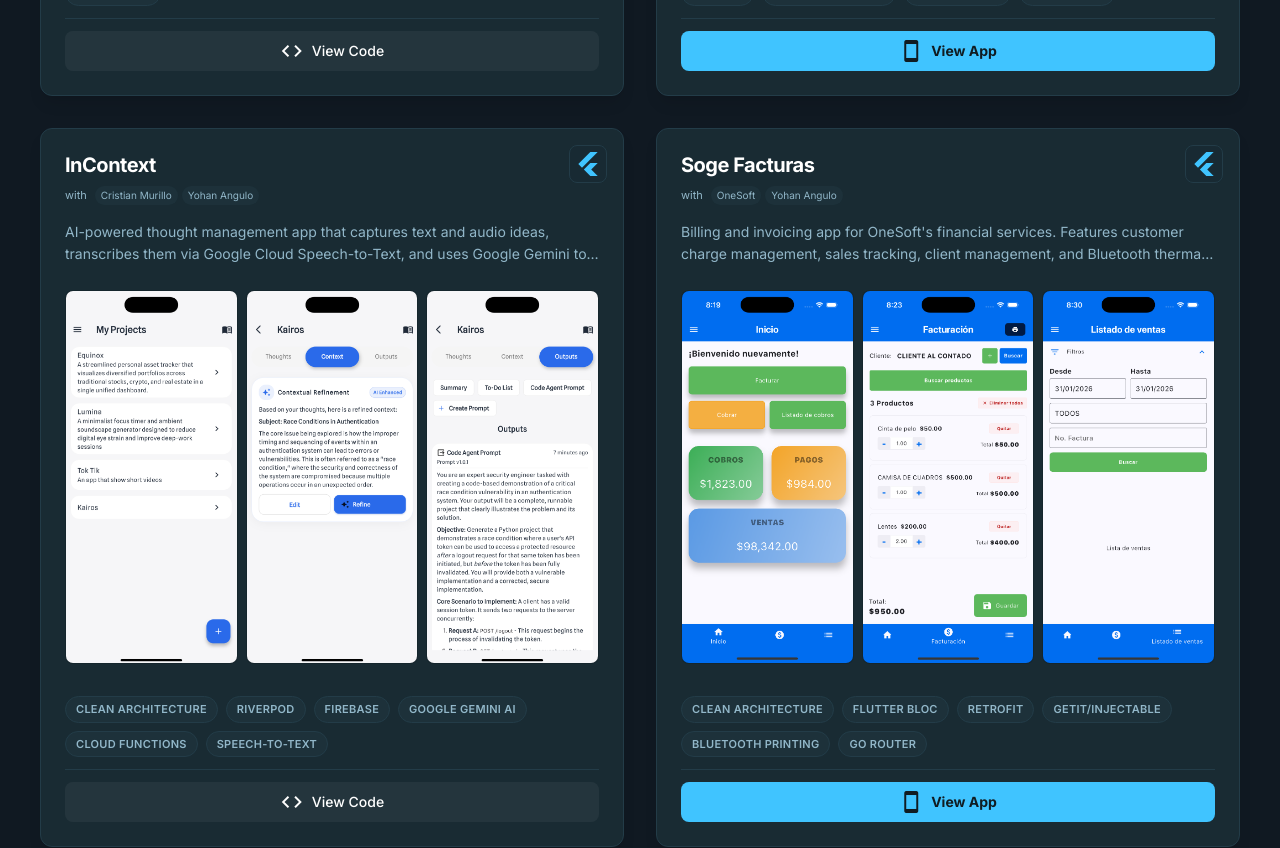
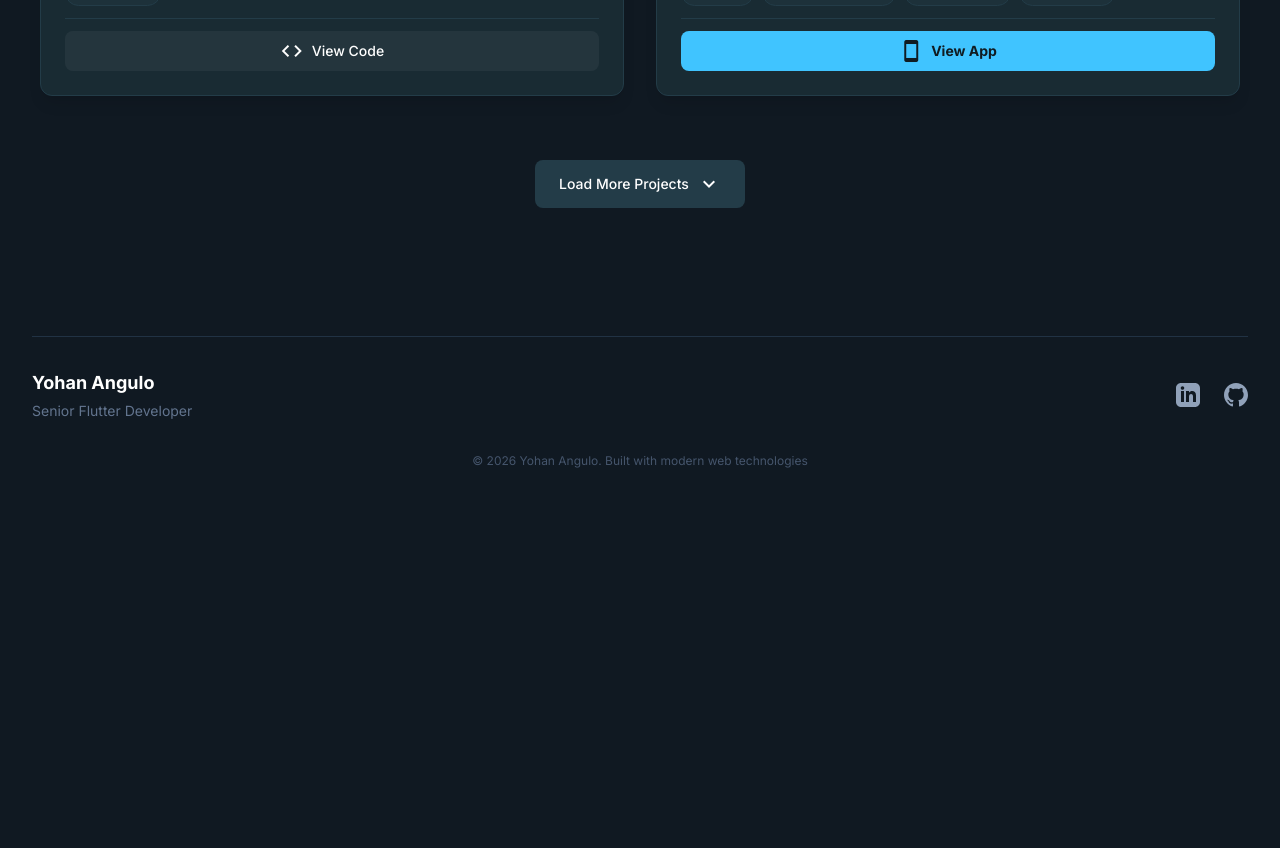
Before and after one commit to yohanangulo/yohanangulo.github.io, a Next.js app: page /projects in a window 1280 px wide. Shown: the part 1700-2548 px from the top of the page. After the commit the page ends 2217 px from the top, so only its background shows below. Built offline with nearby package versions, Linux system fonts and the light colour scheme.

Commit message:
Improve projects pagination keeping currentVisible alive

```diff
--- a/src/app/layout.tsx
+++ b/src/app/layout.tsx
@@ -2,6 +2,7 @@
 import './globals.css'
 import ScrollToTop from '@/components/ScrollToTop'
 import { messages } from '../../data'
+import Providers from '@/providers/providers'
 
 export const metadata: Metadata = {
   title: messages.meta_title,
@@ -15,10 +16,12 @@
 }>) {
   return (
     <html className="dark" lang="en">
-      <body className="bg-background-light dark:bg-background-dark text-slate-900 dark:text-white font-display overflow-x-hidden antialiased selection:bg-primary selection:text-white">
-        {children}
-        <ScrollToTop />
-      </body>
+      <Providers>
+        <body className="bg-background-light dark:bg-background-dark text-slate-900 dark:text-white font-display overflow-x-hidden antialiased selection:bg-primary selection:text-white">
+          {children}
+          <ScrollToTop />
+        </body>
+      </Providers>
     </html>
   )
 }
--- a/src/app/page.tsx
+++ b/src/app/page.tsx
@@ -5,10 +5,12 @@
 import About from '@/components/About'
 import Footer from '@/components/Footer'
 import { messages } from '../../data'
+import ProjectPaginationResetter from '@/components/ProjectPaginationResetter'
 
 export default function Home() {
   return (
     <main className="flex flex-col">
+      <ProjectPaginationResetter />
       <Navigation>
         <a className="text-slate-300 hover:text-white text-sm font-medium transition-colors" href="#work">
           {messages.nav_link_work}
--- a/src/app/projects/page.tsx
+++ b/src/app/projects/page.tsx
@@ -7,11 +7,13 @@
 import Footer from '@/components/Footer'
 import { motion, Variants } from 'motion/react'
 import ImageLightbox from '@/components/ImageLightbox'
+import { useProjectsPagination } from '@/providers/projects-pagination-provider'
 
 export default function AllProjects() {
   const [filter] = useState('All')
-  const [visibleCount, setVisibleCount] = useState(6)
   const [selectedImage, setSelectedImage] = useState<string | null>(null)
+
+  const { loadMore, visibleCount } = useProjectsPagination()
 
   const cardVariants: Variants = {
     hidden: (i: number) => ({
@@ -65,9 +67,7 @@
   })
 
   // Load more projects handler
-  const handleLoadMore = () => {
-    setVisibleCount(prev => prev + 6)
-  }
+  const handleLoadMore = loadMore
 
   return (
     <main>
--- /dev/null
+++ b/src/components/ProjectPaginationResetter.tsx
@@ -0,0 +1,12 @@
+'use client'
+
+import { useProjectsPagination } from '@/providers/projects-pagination-provider'
+import { useEffect } from 'react'
+
+export default function ProjectPaginationResetter() {
+  const { reset } = useProjectsPagination()
+
+  useEffect(reset, [reset])
+
+  return null
+}
--- /dev/null
+++ b/src/providers/projects-pagination-provider.tsx
@@ -0,0 +1,41 @@
+'use client'
+
+import { createContext, useCallback, useContext, useState } from 'react'
+
+const PROJECT_PAGE_SIZE = 4
+
+type ProjectsPaginationContextType = {
+  visibleCount: number
+  loadMore: () => void
+  reset: () => void
+}
+
+const ProjectsPaginationContext = createContext<ProjectsPaginationContextType | null>(null)
+
+export const ProjectsPaginationProvider = ({ children }: { children: React.ReactNode }) => {
+  const [visibleCount, setVisibleCount] = useState(PROJECT_PAGE_SIZE)
+
+  const reset = useCallback(() => {
+    setVisibleCount(PROJECT_PAGE_SIZE)
+  }, [])
+
+  const loadMore = useCallback(() => {
+    setVisibleCount(prev => prev + PROJECT_PAGE_SIZE)
+  }, [])
+
+  return (
+    <ProjectsPaginationContext.Provider value={{ visibleCount, loadMore, reset }}>
+      {children}
+    </ProjectsPaginationContext.Provider>
+  )
+}
+
+export const useProjectsPagination = () => {
+  const context = useContext(ProjectsPaginationContext)
+
+  if (!context) {
+    throw new Error('useProjectsPagination must be used within a ProjectsPaginationProvider')
+  }
+
+  return context
+}
--- /dev/null
+++ b/src/providers/providers.tsx
@@ -0,0 +1,9 @@
+import { ProjectsPaginationProvider } from './projects-pagination-provider'
+
+type Props = {
+  children: React.ReactNode
+}
+
+export default function Providers({ children }: Props) {
+  return <ProjectsPaginationProvider>{children}</ProjectsPaginationProvider>
+}
```
